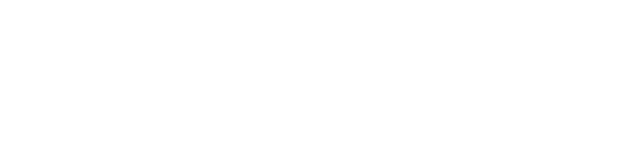
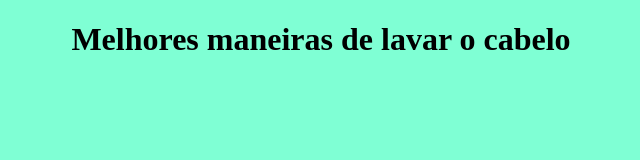
Before and after one commit to LordeSeuZe/O-Reinado, a plain HTML site: page aula/index.html in a window 1280 px wide. Shown: the whole page, without its empty margins (319-959 px from the left). Drawn offline with Linux system fonts and the light colour scheme.

Commit message:
mudanças da aula 08/08 parte 1

```diff
--- a/aula/index.html
+++ b/aula/index.html
@@ -4,9 +4,11 @@
     <meta charset="UTF-8">
     <meta http-equiv="X-UA-Compatible" content="IE=edge">
     <meta name="viewport" content="width=device-width, initial-scale=1.0">
-    <title>Document</title>
+    <link rel="stylesheet" type="text/css" href="style.css" media="screen" />
+    <title>DALE BOY</title>
 </head>
 <body>
+    <h1>Melhores maneiras de lavar o cabelo </h1>
 
 </body>
 </html>
--- a/aula/style.css
+++ b/aula/style.css
@@ -0,0 +1,6 @@
+body{
+ background-color: aquamarine;
+}
+h1{
+    text-align: center
+}
```
